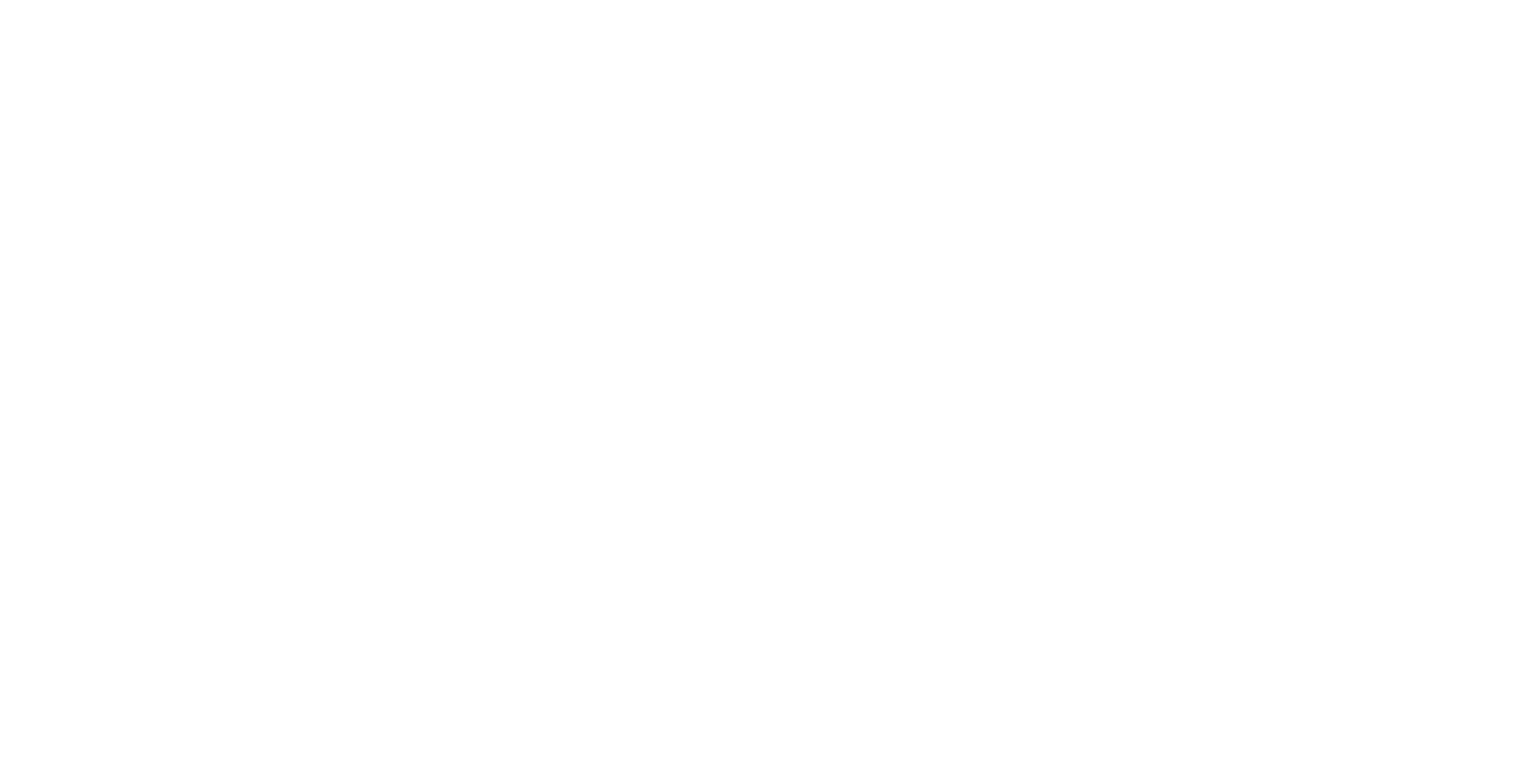
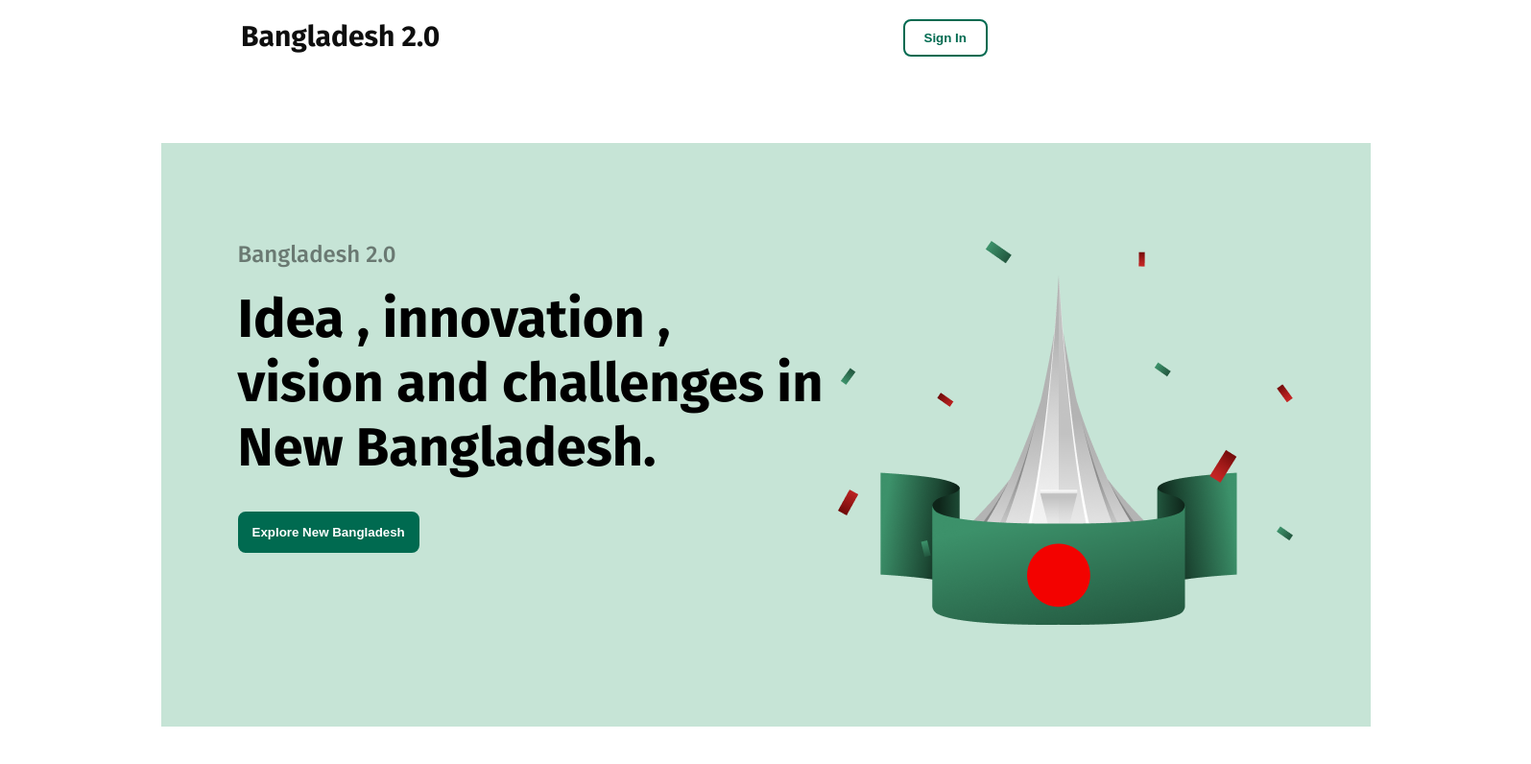
Before and after one commit to ibrahimraj2/bangladesh-2.0, a plain HTML site: page index.html in a window 1280 px wide. Shown: the whole page at 96% size, 1595 px wide, since content can reach past the window. Drawn offline with Linux system fonts and the light colour scheme.

Commit message:
added navbar and banner section

```diff
--- a/index.html
+++ b/index.html
@@ -10,6 +10,34 @@
       <link rel="stylesheet" href="style/style.css">
 </head>
 <body>
+      <header>
+            <nav>
+                  <h3 class="title">Bangladesh 2.0</h3>
+                  <button class="btn-out-primary">Sign In</button>
+            </nav>
+      </header>
+      <main>
+            <section id="banner">
+                  <div class="container">
+                        <div class="content">
+                              <div class="banner-text">
+                                    <p class="sub-title">Bangladesh 2.0</p>
+                                    <h2 class="title">Idea , innovation ,
+                                          vision and challenges in New Bangladesh.</h2>
+                                          <button class="btn-primary">Explore New Bangladesh</button>
+                              </div>
+                              <div class="banner-img">
+                                    <img src="assets/hero.png" alt="">
+                              </div>
+                        </div>
+                  </div>
+            </section>
 
+            <!-- future section     -->
+
+            <section id="future">
+
+            </section>
+      </main>
 </body>
 </html>
--- a/style/style.css
+++ b/style/style.css
@@ -5,3 +5,74 @@
 body{
       font-family: "Fira Sans", serif;
 }
+
+/* extra shared code */
+button.btn-primary {
+      color: #fff;
+      background: #006a50;
+      font-weight: 700;
+      border: 2px solid #006A50;
+      border-radius: 8px;
+      padding: 12px 13px;
+      margin-top: 33px;
+}
+
+
+/* header section */
+
+nav{
+      display: flex;
+      justify-content: space-around;
+      padding: 20px 10px;
+}
+
+nav .title {
+      font-size: 30px;
+      text-align: left;
+      color: #0E0E0E;
+}
+
+nav .btn-out-primary {
+      color: #006A50;
+      background: #fff;
+      padding: 10px 20px;
+      font-weight: 700;
+      border: 2px solid #006A50;
+      border-radius: 8px;
+}
+
+
+/* banner section */
+#banner{
+      padding: 70px 88px;
+      width: 1419px;
+
+}
+.container{
+      padding: 102px 80px;
+      background: #C6E4D6;
+      width: 1100px;
+      margin: 0 auto;
+}
+
+#banner .content{
+      display: flex;
+}
+#banner p.sub-title {
+      font-size: 24px;
+      color: #0E0E0E80;
+      font-weight: 500;
+      margin-bottom: 20px;
+}
+#banner h2.title {
+      font-size: 56px;
+      font-weight: 700;
+      text-align: left;
+      padding-right: 13px;
+      /* margin-right: 258px; */
+  }
+
+
+/* #banner .banner-img img{ */
+      /* max-width: 100%; */
+/* } */
```
